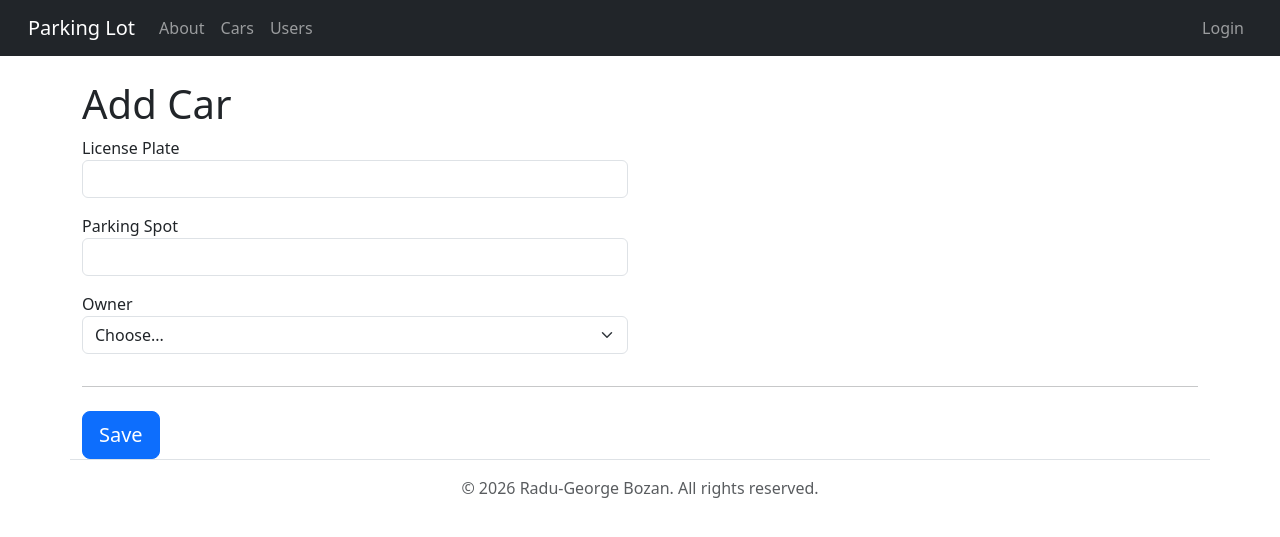
After one commit to RaduBozan1/parking_lot_project, a Java web app: template src/main/webapp/WEB-INF/pages/addCar.jsp in a window 1280 px wide. The commit adds this page. Shown: the top 537 px of the page. Run offline with Tomcat 11, a stand-in JSP engine, Linux system fonts and the light colour scheme; the template is opened without the code that fills it, so the values that code supplies are empty.

Commit message:
Implement Add Car functionality, fix About page routing and dynamic free parking spots

```diff
--- a/src/main/java/org/parkinglot/parking_lot_project/servlets/Cars.java
+++ b/src/main/java/org/parkinglot/parking_lot_project/servlets/Cars.java
@@ -22,7 +22,7 @@ public class Cars extends HttpServlet {
     protected void doGet(HttpServletRequest request, HttpServletResponse response) throws ServletException, IOException {
         List<CarDto> cars = carsBean.findAllCars();
         request.setAttribute("cars", cars);
-        request.setAttribute("numberOfFreeParkingSpots", 10);
+        request.setAttribute("numberOfFreeParkingSpots", 10-cars.size());
 
         request.getRequestDispatcher("/WEB-INF/pages/cars.jsp").forward(request, response);
     }
--- a/src/main/webapp/WEB-INF/menu.jsp
+++ b/src/main/webapp/WEB-INF/menu.jsp
@@ -8,7 +8,7 @@
         <div class="collapse navbar-collapse" id="navbarNav">
             <ul class="navbar-nav me-auto">
                 <li class="nav-item">
-                    <a class="nav-link" href="${pageContext.request.contextPath}/About">About</a>
+                    <a class="nav-link" href="${pageContext.request.contextPath}/about.jsp">About</a>
                 </li>
                 <li class="nav-item">
                     <a class="nav-link" href="${pageContext.request.contextPath}/Cars">Cars</a>
--- /dev/null
+++ b/src/main/webapp/WEB-INF/pages/addCar.jsp
@@ -0,0 +1,46 @@
+<%@ page contentType="text/html; charset=UTF-8" pageEncoding="UTF-8" %>
+<%@ taglib prefix="t" tagdir="/WEB-INF/tags" %>
+<%@ taglib prefix="c" uri="http://java.sun.com/jsp/jstl/core" %>
+
+<t:pageTemplate pageTitle="Add Car">
+    <h1>Add Car</h1>
+    <form class="needs-validation" novalidate method="POST" action="${pageContext.request.contextPath}/AddCar">
+        <div class="row">
+            <div class="col-md-6 mb-3">
+                <label for="license_plate">License Plate</label>
+                <input type="text" class="form-control" id="license_plate" name="license_plate" placeholder="" value="" required>
+                <div class="invalid-feedback">
+                    License Plate is required.
+                </div>
+            </div>
+        </div>
+
+        <div class="row">
+            <div class="col-md-6 mb-3">
+                <label for="parking_spot">Parking Spot</label>
+                <input type="text" class="form-control" id="parking_spot" name="parking_spot" placeholder="" value="" required>
+                <div class="invalid-feedback">
+                    Parking Spot is required.
+                </div>
+            </div>
+        </div>
+
+        <div class="row">
+            <div class="col-md-6 mb-3">
+                <label for="owner_id">Owner</label>
+                <select class="form-select d-block w-100" id="owner_id" name="owner_id" required>
+                    <option value="">Choose...</option>
+                    <c:forEach var="user" items="${users}" varStatus="status">
+                        <option value="${user.id}">${user.username}</option>
+                    </c:forEach>
+                </select>
+                <div class="invalid-feedback">
+                    Please select an owner.
+                </div>
+            </div>
+        </div>
+
+        <hr class="mb-4">
+        <button class="btn btn-primary btn-lg" type="submit">Save</button>
+    </form>
+</t:pageTemplate>
--- a/src/main/webapp/WEB-INF/pages/cars.jsp
+++ b/src/main/webapp/WEB-INF/pages/cars.jsp
@@ -4,6 +4,7 @@
 
 <t:pageTemplate pageTitle="Cars">
     <h1>Cars</h1>
+    <a href="${pageContext.request.contextPath}/AddCar" class="btn btn-primary btn-lg">Add Car</a>
     <div class="container text-center">
         <c:forEach var="car" items="${cars}">
             <div class="row">
```
Also changed, not shown: pom.xml (+9 -0 lines), src/main/java/org/parkinglot/parking_lot_project/ejbs/CarsBean.java (+15 -0 lines), src/main/java/org/parkinglot/parking_lot_project/servlets/AddCar.java (added, +42 -0 lines), src/main/webapp/form-validation.js (added, +16 -0 lines), src/main/webapp/about.jsp (renamed from src/main/webapp/WEB-INF/pages/about.jsp).
